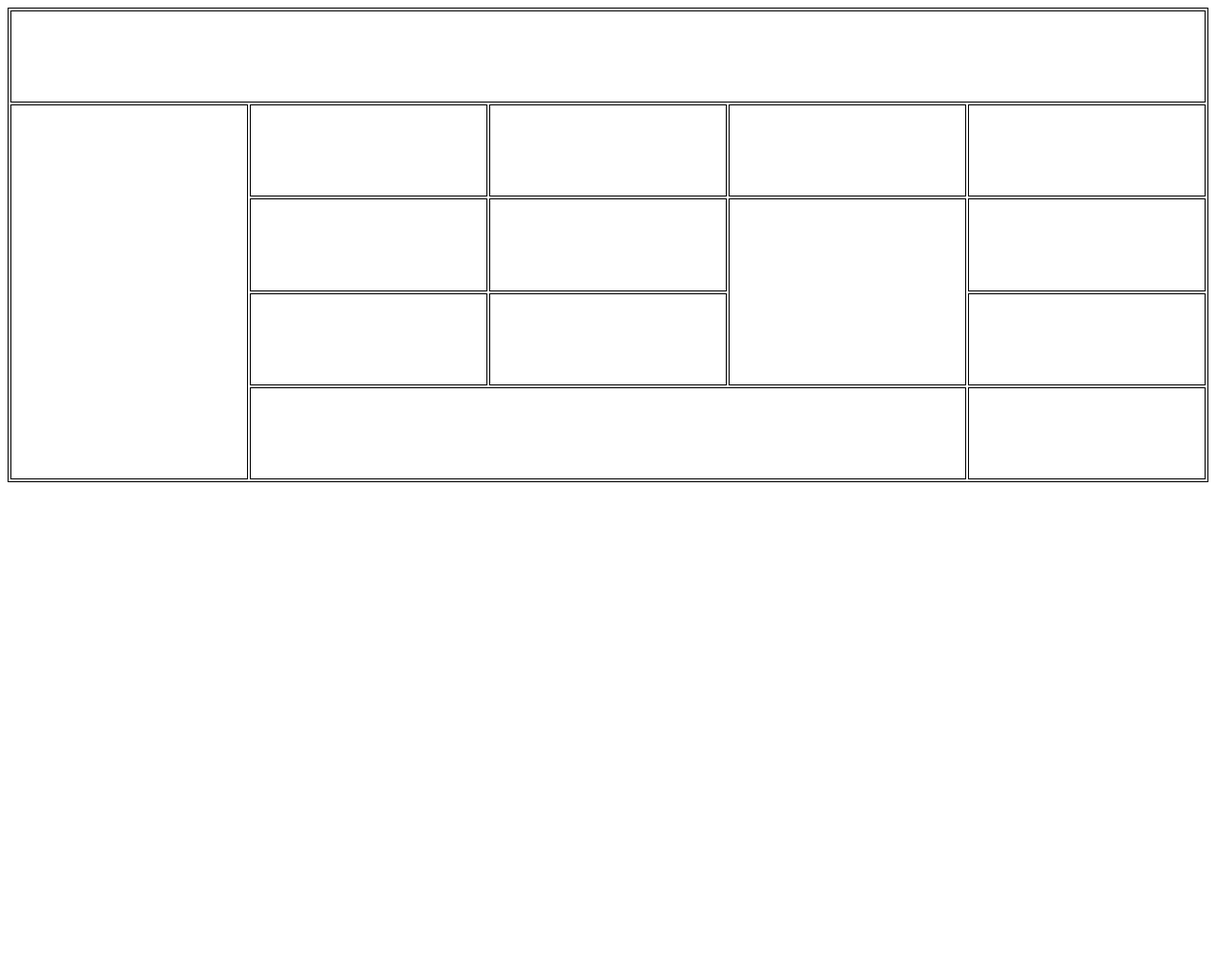
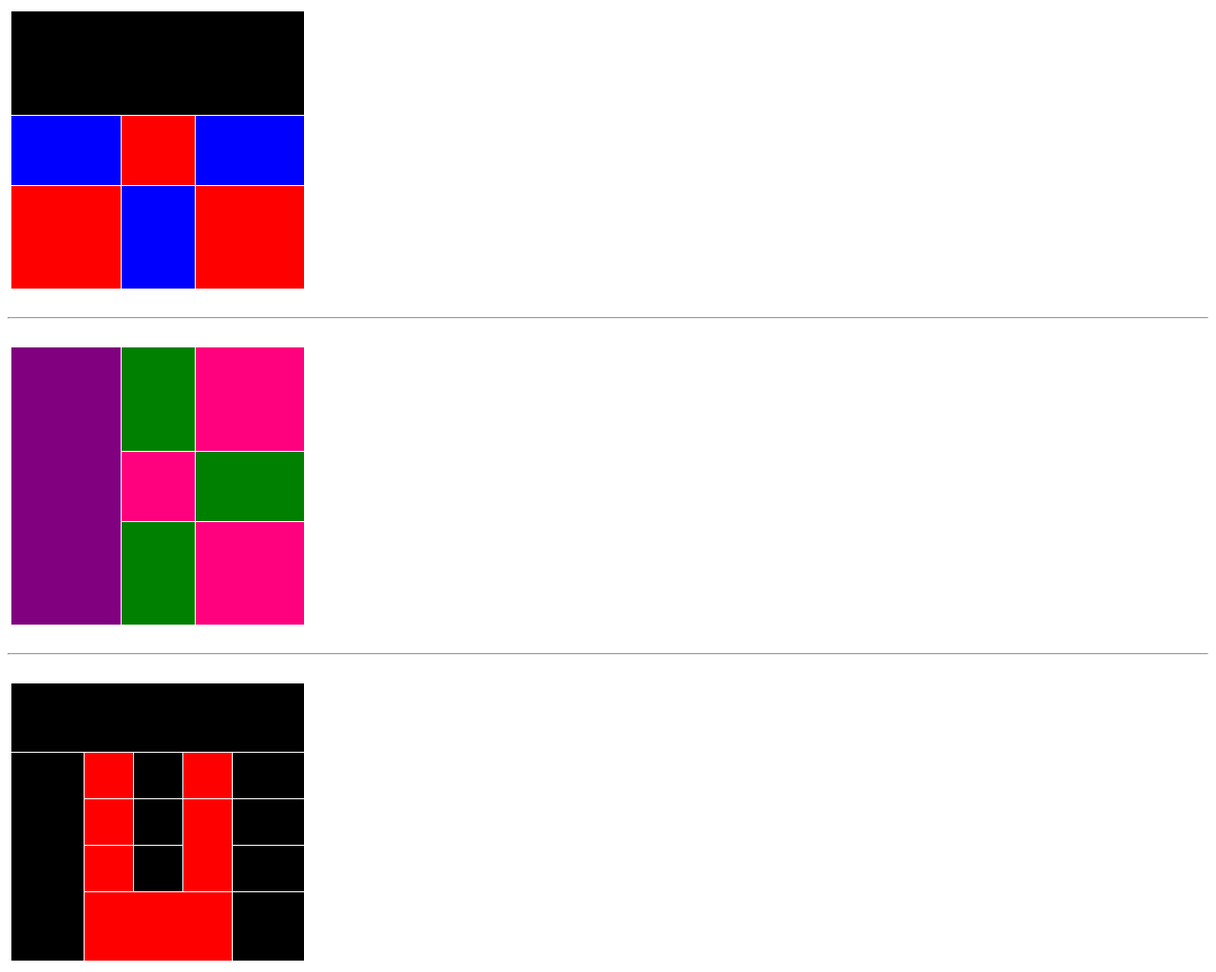
Before and after one commit to Linolonil/Trabalhos-Growdev, a plain HTML site: page 22_09/atividade.html in a window 1280 px wide. Shown: the whole page at 95% size. Before the commit the page ends 800 px from the top, so only its background shows below. Drawn offline with Linux system fonts and the light colour scheme.

Commit message:
Atividades tabelas

```diff
--- a/22_09/atividade.html
+++ b/22_09/atividade.html
@@ -4,47 +4,83 @@
     <meta charset="UTF-8" />
     <meta http-equiv="X-UA-Compatible" content="IE=edge" />
     <meta name="viewport" content="width=device-width, initial-scale=1.0" />
-    <title>TABELA DIFICIL</title>
+    <title>3 tabelas</title>
     <style>
       table {
-        width: 100%;
-        height: 500px;
-        border: 1px solid black;
+        width: 25%;
+        height: 300px;
+        border: 4px solid white;
+        border-collapse: collapse;
       }
-      table,
       td {
-        border: 1px solid black;
+        border: 1px solid white;
       }
     </style>
   </head>
   <body>
-    <header></header>
-    <main>
+
       <table>
         <tr>
-          <td colspan="5"></td>
+          <td style="background-color: black" colspan="3"></td>
         </tr>
         <tr>
-          <td rowspan="4"></td>
-          <td></td>
-          <td></td>
-          <td></td>
-          <td></td>
+          <td style="background-color: blue"></td>
+          <td style="background-color: red"></td>
+          <td style="background-color: blue"></td>
         </tr>
         <tr>
-          <td></td>
-          <td></td>
-          <td rowspan="2"></td>
-          <td></td>
+          <td style="background-color: red"></td>
+          <td style="background-color: blue"></td>
+          <td style="background-color: red"></td>
+        </tr>
+
+      </table>
+      <br />
+      <hr />
+      <br />
+      <table>
+        <tr>
+          <td style="background-color: purple" rowspan="3"></td>
+          <td style="background-color: green"></td>
+          <td style="background-color: #ff007f"></td>
         </tr>
         <tr>
-          <td></td>
-          <td></td>
-          <td></td>
+          <td style="background-color: #ff007f"></td>
+          <td style="background-color: green"></td>
         </tr>
         <tr>
-          <td colspan="3"></td>
-          <td></td>
+          <td style="background-color: green"></td>
+          <td style="background-color: #ff007f"></td>
+        </tr>
+      </table>
+      <br />
+      <hr />
+      <br />
+      <table>
+        <tr>
+          <td style="background-color: black" colspan="5"></td>
+        </tr>
+        <tr>
+          <td style="background-color: black" rowspan="4"></td>
+          <td style="background-color: red"></td>
+          <td style="background-color: black"></td>
+          <td style="background-color: red"></td>
+          <td style="background-color: black"></td>
+        </tr>
+        <tr>
+          <td style="background-color: red"></td>
+          <td style="background-color: black"></td>
+          <td style="background-color: red" rowspan="2"></td>
+          <td style="background-color: black"></td>
+        </tr>
+        <tr>
+          <td style="background-color: red"></td>
+          <td style="background-color: black"></td>
+          <td style="background-color: black"></td>
+        </tr>
+        <tr>
+          <td style="background-color: red" colspan="3"></td>
+          <td style="background-color: black"></td>
         </tr>
       </table>
     </main>
```
Also changed, not shown: 22_09/atividade1.html (+3 -2 lines).
